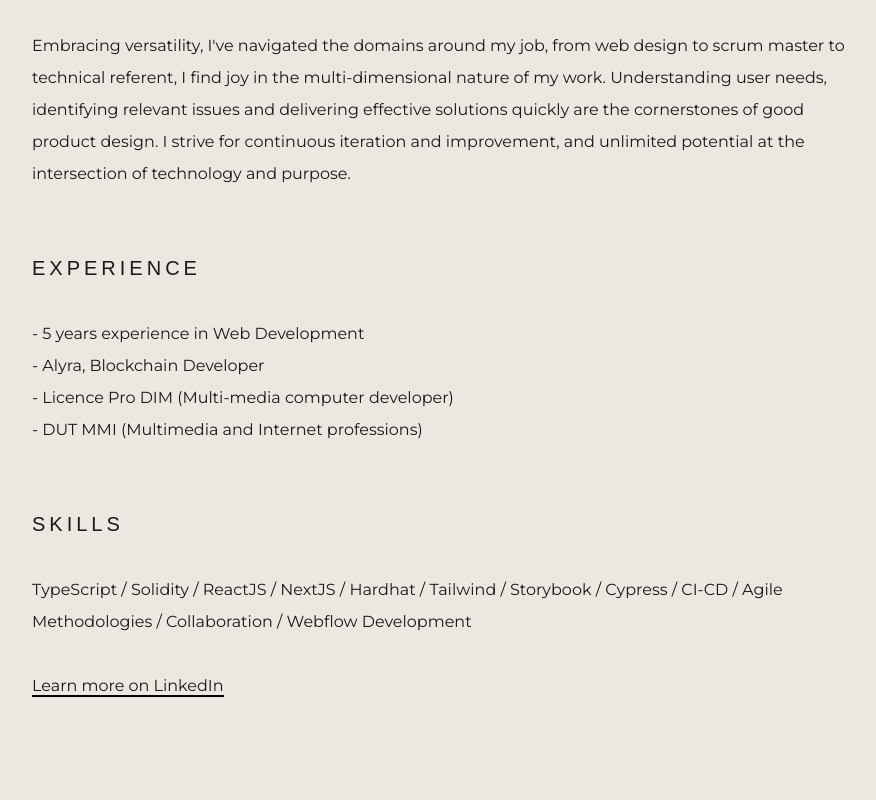
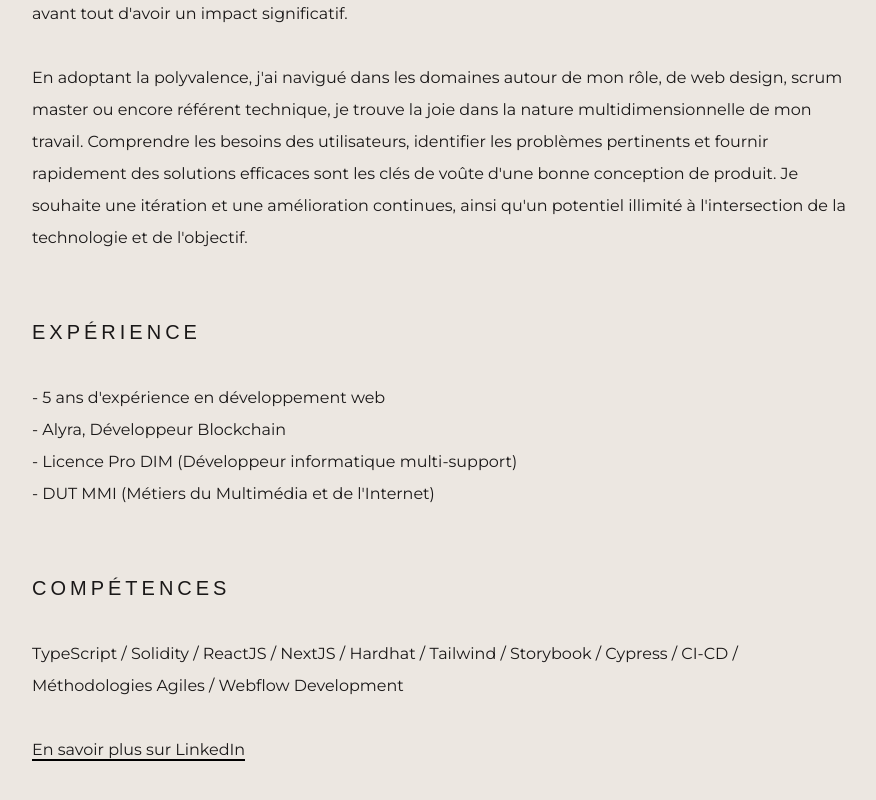
Before and after one commit to Franck-Fernandez-pro/core, a Next.js app: page /1/about in a window 1280 px wide. Shown: the part 996-1796 px from the top of the page, without its empty margins (64-940 px from the left). Before the commit the page ends 1738 px from the top, so only its background shows below. Built offline with nearby package versions, Linux system fonts and the light colour scheme; a web font is replaced by a local one.

Commit message:
i18n about page

```diff
--- a/app/[lang]/(content)/about/page.tsx
+++ b/app/[lang]/(content)/about/page.tsx
@@ -1,5 +1,6 @@
 import { fondamento } from "@/constant";
 import { yearsDifference } from "@/utils";
+import { Locale, getDictionary } from "@/utils/i18n-config";
 import { Metadata } from "next";
 import Image from "next/image";
 
@@ -9,14 +10,20 @@ export const metadata: Metadata = {
 
 const quoteClassName = `${fondamento.className} text-xl font-medium uppercase leading-7 tracking-[4px]`;
 
-export default function About() {
+export default async function About({
+  params: { lang },
+}: {
+  params: { lang: Locale };
+}) {
+  const { about } = await getDictionary(lang);
+
   return (
     <section className="pb-10">
       <div className="mb-5 flex justify-between pt-[12%]">
         <div className={fondamento.className}>
-          <h1 className="text-[14vw] font-light">About</h1>
+          <h1 className="text-[14vw] font-light">{about.title}</h1>
           <span className="md:leading-1 pb-[2%] text-[46px] leading-[50px]">
-            I'm Franck. A developer, maker and problem solver.
+            {about.subheading}
           </span>
         </div>
 
@@ -30,59 +37,30 @@ export default function About() {
       </div>
 
       <p className="leading-8 md:max-w-[75%]">
-        {/* C'est à l'intersection de l'innovation et de la technologie que j'ai toujours trouvé ma passion. Qu'il s'agisse de Typescript, NextJS, Solidity, Storybook ou CSS, j'ai plongé dans diverses technologies avec un esprit d'innovation qui remonte à mes débuts avec simplement HTML et CSS.
-
-En 2024, mon parcours s'étend de la conception d'application web à la conception de smart contract, player vidéo, le développement web mais, surtout, la conception d'application ayant de l'impact. Chaque étape, petite ou grande, m'a permis d'arriver là où je suis aujourd'hui.
-
-Ce qui me passionne le plus dans le métier de Développeur, c'est la capacité de concevoir des applications qui servent un objectif et répondent à des problèmes réels. Cela va au-delà des simples boutons de site web, et implique une passion pour la conception d'application qui aident vraiment les gens. Qu'il s'agisse d'améliorer leur processus de création vidéo, de simplfier un processus, il s'agit avant tout d'avoir un impact significatif.
-
-En embrassant la polyvalence, j'ai navigué dans les domaines autour de mon rôle, de web design, scrum master ou encore référent technique, je trouve la joie dans la nature multidimensionnelle de mon travail. Comprendre les besoins des utilisateurs, identifier les problèmes pertinents et fournir rapidement des solutions efficaces sont les clés de voûte d'une bonne conception de produit. Je souhaite une itération et une amélioration continues, ainsi qu'un potentiel illimité à l'intersection de la technologie et de l'objectif. */}
-        It's at the intersection of innovation and technology that I've always
-        found my passion. Whether it's Typescript, NextJS, Solidity, Storybook
-        or CSS, I've immersed myself in various technologies with a spirit of
-        innovation that goes back to my early days with just HTML and CSS.
+        {about.paragraphs.map((p: string) => (
+          <>
+            {p}
+            <br />
+            <br />
+          </>
+        ))}
+        <br />
+        <span className={quoteClassName}>{about.experience.title}</span>
         <br />
         <br />
-        In 2024, my career extends from web application development to smart
-        contract, video player design, web development and, above all,
-        high-impact application design. Each step, big or small, has helped me
-        get to where I am today.
-        <br />
-        <br />
-        What excites me most about being a developer is the ability to design
-        applications that serve a purpose and solve real problems. This goes
-        beyond simple website buttons, and involves a passion for designing
-        applications that really help people. Whether it's improving their video
-        creation process, simplifying a process, it's all about making a
-        meaningful impact.
-        <br />
-        <br />
-        Embracing versatility, I've navigated the domains around my job, from
-        web design to scrum master to technical referent, I find joy in the
-        multi-dimensional nature of my work. Understanding user needs,
-        identifying relevant issues and delivering effective solutions quickly
-        are the cornerstones of good product design. I strive for continuous
-        iteration and improvement, and unlimited potential at the intersection
-        of technology and purpose.
+        {`- ${yearsDifference(new Date(2019, 0, 1))} ${about.experience.one}`}
+        {about.experience.items.map((i: string) => (
+          <>
+            <br />- {i}
+          </>
+        ))}
         <br />
         <br />
         <br />
-        <span className={quoteClassName}>Experience</span>
-        <br />
-        <br />- {yearsDifference(new Date(2019, 0, 1))} years experience in Web
-        Development
-        <br />- Alyra, Blockchain Developer
-        <br />- Licence Pro DIM (Multi-media computer developer)
-        <br />- DUT MMI (Multimedia and Internet professions)
+        <span className={quoteClassName}>{about.skills.title}</span>
         <br />
         <br />
-        <br />
-        <span className={quoteClassName}>Skills</span>
-        <br />
-        <br />
-        TypeScript / Solidity / ReactJS / NextJS / Hardhat / Tailwind /
-        Storybook / Cypress / CI-CD / Agile Methodologies / Collaboration /
-        Webflow Development
+        {about.skills.items[0]}
         <br />
         <br />
         <a
@@ -90,7 +68,7 @@ En embrassant la polyvalence, j'ai navigué dans les domaines autour de mon rôl
           href="https://www.linkedin.com/in/franck-fernandez-31b393161/"
           target="_blank"
         >
-          Learn more on LinkedIn
+          {about.LinkedIn}
         </a>
       </p>
     </section>
--- a/dictionaries/en.json
+++ b/dictionaries/en.json
@@ -1,5 +1,28 @@
 {
-  "products": {
-    "cart": "Add to Cart"
+  "about": {
+    "title": "About",
+    "subheading": "I'm Franck. A developer, maker and problem solver.",
+    "paragraphs": [
+      "It's at the intersection of innovation and technology that I've always found my passion. Whether it's Typescript, NextJS, Solidity, Storybook or CSS, I've immersed myself in various technologies with a spirit of innovation that goes back to my early days with just HTML and CSS.",
+      "In 2024, my career extends from web application development to smart contract, video player design, web development and, above all, high-impact application design. Each step, big or small, has helped me get to where I am today.",
+      "What excites me most about being a developer is the ability to design applications that serve a purpose and solve real problems. This goes beyond simple website buttons, and involves a passion for designing applications that really help people. Whether it's improving their video creation process, simplifying a process, it's all about making a meaningful impact.",
+      "Embracing versatility, I've navigated the domains around my job, from web design to scrum master to technical referent, I find joy in the multi-dimensional nature of my work. Understanding user needs, identifying relevant issues and delivering effective solutions quickly are the cornerstones of good product design. I strive for continuous purpose."
+    ],
+    "experience": {
+      "title": "Experience",
+      "one": "years experience in Web Development",
+      "items": [
+        "Alyra, Blockchain Developer",
+        "Licence Pro DIM (Multi-media computer developer)",
+        "DUT MMI (Multimedia and Internet professions)"
+      ]
+    },
+    "skills": {
+      "title": "Skills",
+      "items": [
+        "TypeScript / Solidity / ReactJS / NextJS / Hardhat / Tailwind / Storybook / Cypress / CI-CD / Agile Methodologies / Webflow Development"
+      ]
+    },
+    "LinkedIn": "Learn more on LinkedIn"
   }
 }
--- a/dictionaries/fr.json
+++ b/dictionaries/fr.json
@@ -1,5 +1,28 @@
 {
-  "products": {
-    "cart": "Ajouter au panier"
+  "about": {
+    "title": "À propos",
+    "subheading": "Je suis Franck. Développeur, créateur et résolveur de problèmes.",
+    "paragraphs": [
+      "C'est à l'intersection de l'innovation et de la technologie que j'ai toujours trouvé ma passion. Qu'il s'agisse de Typescript, NextJS, Solidity, Storybook ou CSS, j'ai plongé dans diverses technologies avec un esprit d'innovation qui remonte à mes débuts avec simplement HTML et CSS.",
+      "En 2024, mon parcours s'étend de la conception d'application web à la conception de smart contract, player vidéo, le développement web mais, surtout, la conception d'application ayant de l'impact. Chaque étape, petite ou grande, m'a permis d'arriver là où je suis aujourd'hui.",
+      "Ce qui me passionne le plus dans le métier de Développeur, c'est la capacité de concevoir des applications qui servent un objectif et répondent à des problèmes réels. Cela va au-delà des simples boutons de site web, et implique une passion pour la conception d'application qui aident vraiment les gens. Qu'il s'agisse d'améliorer leur processus de création vidéo, de simplfier un processus, il s'agit avant tout d'avoir un impact significatif.",
+      "En adoptant la polyvalence, j'ai navigué dans les domaines autour de mon rôle, de web design, scrum master ou encore référent technique, je trouve la joie dans la nature multidimensionnelle de mon travail. Comprendre les besoins des utilisateurs, identifier les problèmes pertinents et fournir rapidement des solutions efficaces sont les clés de voûte d'une bonne conception de produit. Je souhaite une itération et une amélioration continues, ainsi qu'un potentiel illimité à l'intersection de la technologie et de l'objectif."
+    ],
+    "experience": {
+      "title": "Expérience",
+      "one": "ans d'expérience en développement web",
+      "items": [
+        "Alyra, Développeur Blockchain",
+        "Licence Pro DIM (Développeur informatique multi-support)",
+        "DUT MMI (Métiers du Multimédia et de l'Internet)"
+      ]
+    },
+    "skills": {
+      "title": "Compétences",
+      "items": [
+        "TypeScript / Solidity / ReactJS / NextJS / Hardhat / Tailwind / Storybook / Cypress / CI-CD / Méthodologies Agiles / Webflow Development"
+      ]
+    },
+    "LinkedIn": "En savoir plus sur LinkedIn"
   }
 }
```
